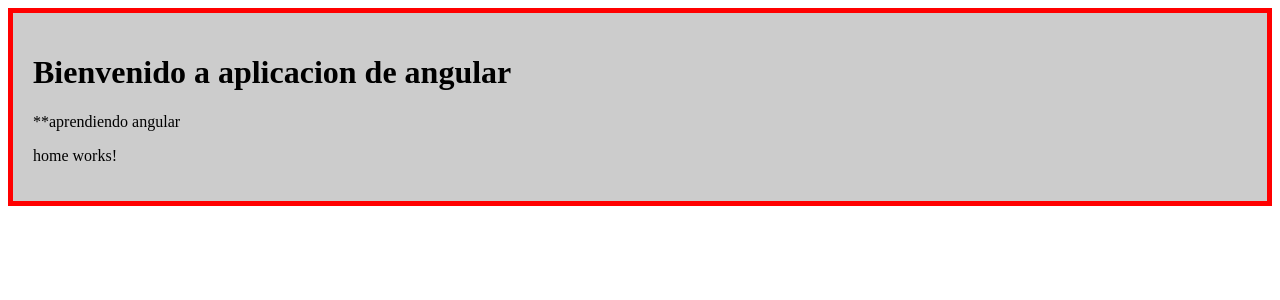
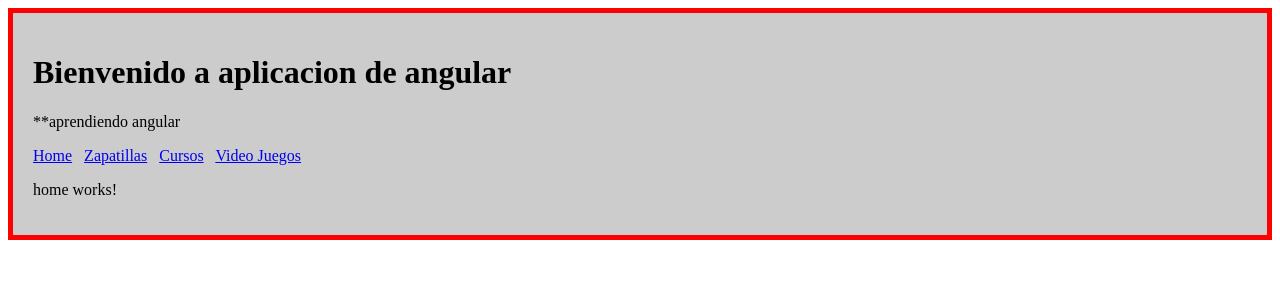
Before and after one commit to Juan-Camilo-Suarez/angular-start, an Angular app in the folder aprendiendo-angular/: page / in a window 1280 px wide. Shown: the top 300 px of the page. Built offline with nearby package versions, Linux system fonts and the light colour scheme.

Commit message:
menu de navegacion instantaneo

```diff
--- a/aprendiendo-angular/src/app/app.component.html
+++ b/aprendiendo-angular/src/app/app.component.html
@@ -10,6 +10,17 @@
     Bienvenido a {{ title }}
   </h1>
   <p>{{ descripcion }}</p>
+
+  <!-- menu con router link-->
+  <nav>
+    <a [routerLink]="['/']">Home</a>
+    &nbsp;
+    <a [routerLink]="['/zapatillas']">Zapatillas</a>
+    &nbsp;
+    <a [routerLink]="['/cursos']">Cursos</a>
+    &nbsp;
+    <a [routerLink]="['/videojuego']">Video Juegos</a>
+  </nav>
 
   <!--
   <button (click)="ocultarVideoJuegos(false)" *ngIf="mostrar_videojuegos"> ocultar videojuegos</button>
```
